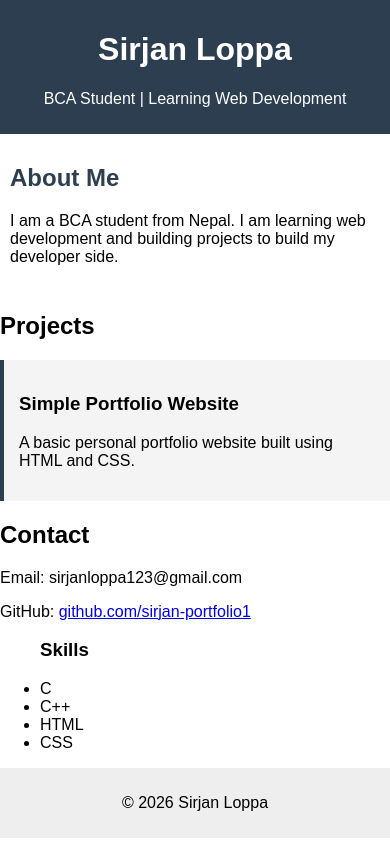
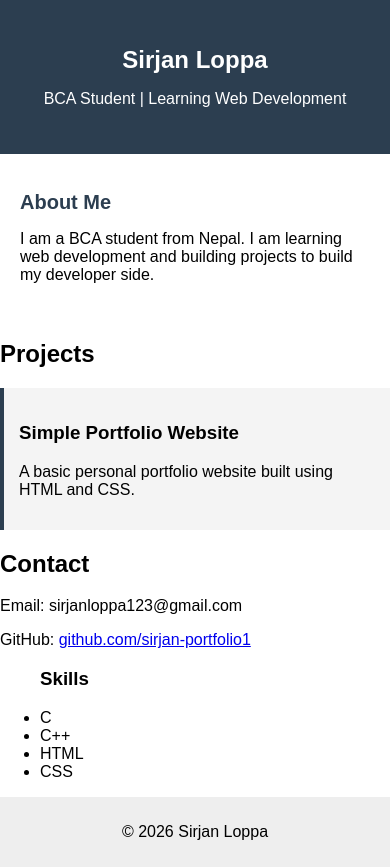
Before and after one commit to sirjan89bca2024-bit/sirjan-portfolio1, a plain HTML site: page index.html in a window 390 px wide. Before the commit the page ends 844 px from the top, so only its background shows below. Drawn offline with Linux system fonts and the light colour scheme.

Commit message:
Add files via upload

```diff
--- a/index.html
+++ b/index.html
@@ -3,6 +3,7 @@
     <head>
         <title>Sirjan Loppa | Portfolio</title>
         <link rel="stylesheet" href="style.css">
+        <meta name="viewport" content="width=device-width,intial-scale=1.0">
 
     </head>
 
--- a/style.css
+++ b/style.css
@@ -1,24 +1,25 @@
-body{
-    margin:0;
-    font-family:Arial,sans-serif;
+body {
+  margin: 0;
+  font-family: Arial, sans-serif;
+}
 
+.header {
+  background-color: #2c3e50;
+  color: white;
+  padding: 30px;
+  text-align: center;
 }
-.header{
-    background-color: #2c3e50;
-    color:white;
-    padding:10px;
-    text-align: center;
 
+.content {
+  padding: 20px;
+  max-width: 900px;
+  margin: auto;
 }
-.content{
-    padding:10px;
 
+.content h2 {
+  color: #2c3e50;
 }
-.content h2{
-    color:#2c3e50;
 
-
-}
 .project {
   background-color: #f4f4f4;
   padding: 15px;
@@ -34,8 +35,23 @@
 .content a:hover {
   text-decoration: underline;
 }
-.footer{
-    background-color:#eee ;
-    padding:10px;
-    text-align: center;
+
+.footer {
+  background-color: #eee;
+  padding: 10px;
+  text-align: center;
 }
+
+@media (max-width: 600px) {
+  .header h1 {
+    font-size: 24px;
+  }
+
+  .content h2 {
+    font-size: 20px;
+  }
+
+  body {
+    font-size: 16px;
+  }
+}
```
